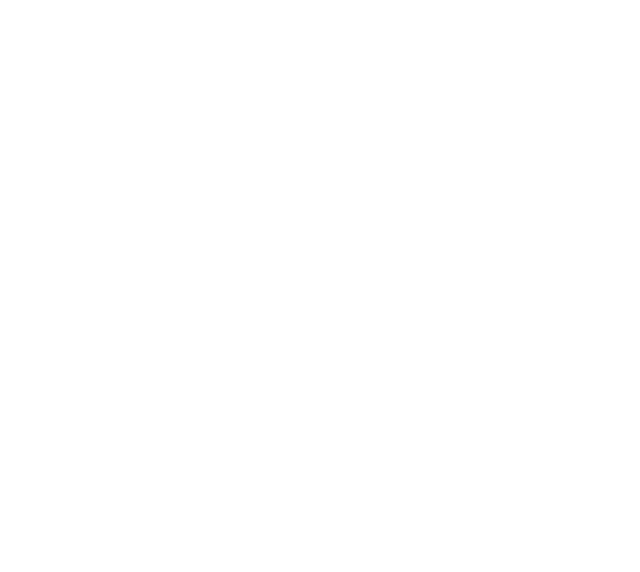
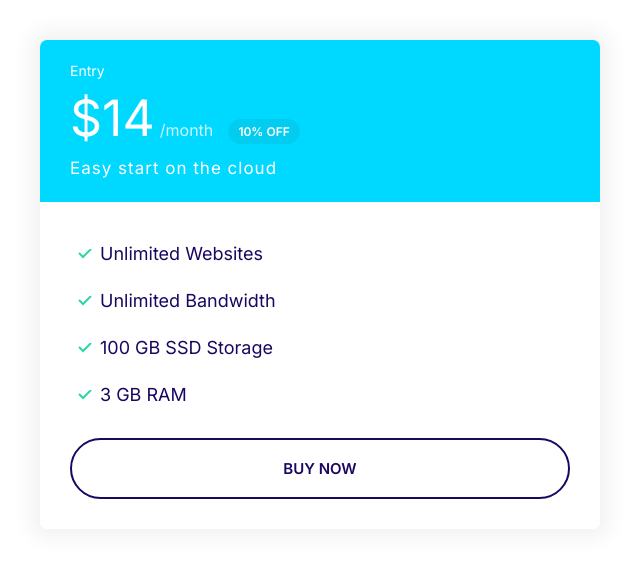
Before and after one commit to ISASSEGUYA/ixa, a plain HTML site: page index.html in a window 1280 px wide. Shown: the whole page, without its empty margins (0-640 px from the left). Drawn offline with Linux system fonts and the light colour scheme.

Commit message:
plan component

```diff
--- a/css/styles.css
+++ b/css/styles.css
@@ -116,6 +116,7 @@ a {
 
 .badge--small {
   font-size: 1.6rem;
+  padding: 0.5rem 1rem;
 }
 
 @media screen and (min-width: 1024px) {
@@ -292,3 +293,54 @@ a {
   background: var(--color-secondary);
   color: #fff;
 }
+
+.card--secondary .badge--secondary {
+  background: #02cdf1;
+}
+
+/* Plans */
+.plan__name {
+  color: #fff;
+  margin: 0;
+  font-weight: 500;
+  font-size: 2.5rem;
+}
+
+.plan__price {
+  font-size: 6rem;
+}
+
+.plan__billing-cycle {
+  font-size: 2.5rem;
+  font-weight: 300;
+  opacity: 0.8;
+  margin-right: 1rem;
+}
+
+.plan__description {
+  font-size: 2rem;
+  font-weight: 300;
+  letter-spacing: 1px;
+  display: block;
+}
+
+.plan .list__item {
+  margin-bottom: 2rem;
+}
+
+@media screen and (min-width: 1024px) {
+  .plan__name {
+    font-size: 1.4rem;
+  }
+
+  .plan__price {
+    font-size: 5rem;
+  }
+  .plan__billing-cycle {
+    font-size: 1.6rem;
+  }
+
+  .plan__description {
+    font-size: 1.7rem;
+  }
+}
--- a/index.html
+++ b/index.html
@@ -13,5 +13,28 @@
     <link rel="stylesheet" href="/css/normalize.css" />
     <link rel="stylesheet" href="/css/styles.css" />
   </head>
-  <body></body>
+  <body>
+    <div style="width: 50%; padding: 4rem">
+      <div class="plan">
+        <div class="card card--secondary">
+          <header class="card__header">
+            <h3 class="plan__name">Entry</h3>
+            <span class="plan__price">$14</span>
+            <span class="plan__billing-cycle">/month</span>
+            <span class="badge badge--secondary badge--small">10% OFF</span>
+            <span class="plan__description">Easy start on the cloud</span>
+          </header>
+          <div class="card__body">
+            <ul class="list list--tick">
+              <li class="list__item">Unlimited Websites</li>
+              <li class="list__item">Unlimited Bandwidth</li>
+              <li class="list__item">100 GB SSD Storage</li>
+              <li class="list__item">3 GB RAM</li>
+            </ul>
+            <button class="btn btn--outline btn--block">buy now</button>
+          </div>
+        </div>
+      </div>
+    </div>
+  </body>
 </html>
```
Also changed, not shown: components/card.html (+7 -0 lines), components/plan.html (added, +22 -0 lines).
